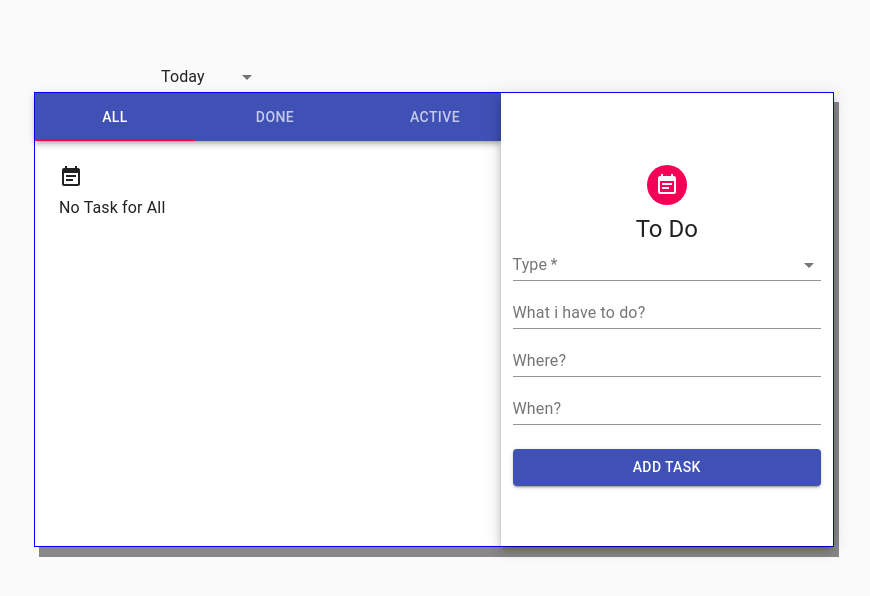
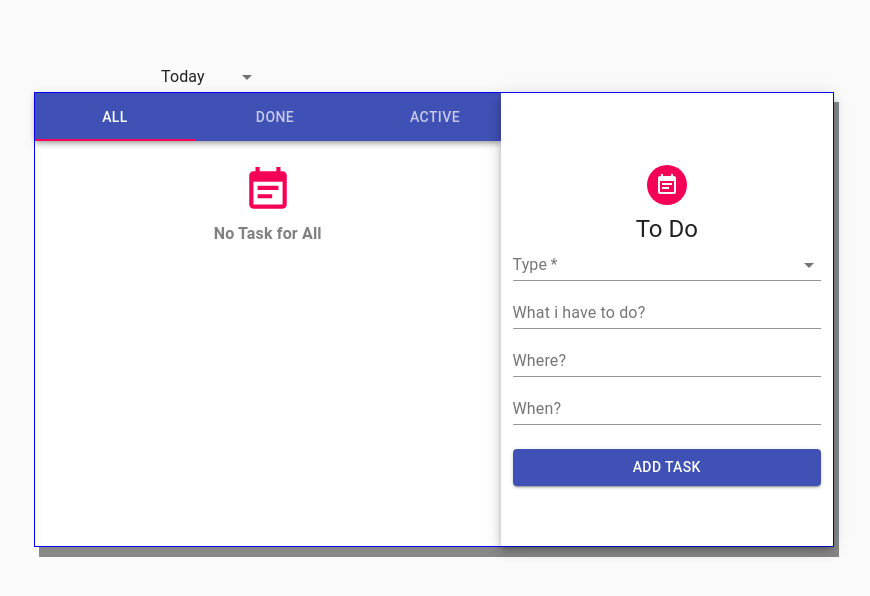
Before and after one commit to iamaks1993/to-do-list, a React (Create React App) app: page / in a window 1280 px wide. Shown: the top 596 px of the page, without its empty margins (206-1076 px from the left). Built offline with nearby package versions, Linux system fonts and the light colour scheme.

Commit message:
Final filtering completed

```diff
--- a/src/Components/ListCards.js
+++ b/src/Components/ListCards.js
@@ -4,20 +4,18 @@ import Card from "@material-ui/core/Card";
 import CardActionArea from "@material-ui/core/CardActionArea";
 import CardActions from "@material-ui/core/CardActions";
 import CardContent from "@material-ui/core/CardContent";
-import CardMedia from "@material-ui/core/CardMedia";
 import Button from "@material-ui/core/Button";
 import Typography from "@material-ui/core/Typography";
 import Grid from "@material-ui/core/Grid";
-import EventNoteIcon from '@material-ui/icons/EventNote';
 import DeleteIcon from '@material-ui/icons/Delete';
 import CheckIcon from '@material-ui/icons/Check';
 import NoDataFound from './TabNoDataFound';
 import { IconButton } from '@material-ui/core';
 import UndoIcon from '@material-ui/icons/Undo';
+import moment from 'moment';
 
-
-
-
+import CardMedia from "@material-ui/core/CardMedia";
+import EventNoteIcon from '@material-ui/icons/EventNote';
 const useStyles = makeStyles({
     card: {
         maxWidth: "100%",
@@ -25,30 +23,37 @@ const useStyles = makeStyles({
     }
 });
 
-
-
 export default function ImgMediaCard(props) {
 
     const classes = useStyles();
     const { tabType } = props;
     const { todoSearchFor } = props.state;
 
-    const [state, setState] = useState({
+    function getDataBasedOnRequestType(tabType,todoSearchFor) {
 
-        ...props.state
+        let tabTypeBasedData =  (tabType == 'all') ? props.state.allTodoData : props.state.allTodoData.filter((obj) => obj.todoType === tabType);
+        if(todoSearchFor == "today") {
+            tabTypeBasedData = tabTypeBasedData.filter((obj) => moment(obj.txtWhen).format("DD/MM/YYYY") == moment().format("DD/MM/YYYY"));
+        } else if (todoSearchFor == "upcoming") {
+             tabTypeBasedData = tabTypeBasedData.filter((obj) => moment(obj.txtWhen).format("DD/MM/YYYY") > moment().format("DD/MM/YYYY"));
+        } else {
+            tabTypeBasedData = tabTypeBasedData.filter((obj) => moment(obj.txtWhen).format("DD/MM/YYYY") < moment().format("DD/MM/YYYY"));
+        }
+        return tabTypeBasedData;
+    }
 
-      });
-    //Get records count of clicked tab data
-    var tabTypeBasedCount = props.state.allTodoData.filter((obj) => obj.todoType === tabType).length;
-    if ((props.state.allTodoData.length > 0 && tabType == 'all')
-        || (tabTypeBasedCount > 0)) {
+    //console.log(getDataBasedOnRequestType(tabType,todoSearchFor));
+
+    const tabTypeBasedData = getDataBasedOnRequestType(tabType,todoSearchFor);
+    if (tabTypeBasedData.length > 0) {
 
         const { count } = props;
         console.log(props);
 
         return (
             //Looping through all data
-            props.state.allTodoData.map((item, index) =>
+            //props.state.allTodoData.map((item, index) =>
+            tabTypeBasedData.map((item, index) =>
 
                     <Grid item xs={12} md={12} key={index.toString()}>
                         <Card className={classes.card}>
@@ -85,7 +90,6 @@ export default function ImgMediaCard(props) {
                             </CardActions>
                         </Card>
                     </Grid>
-
             )
         );
     }
--- a/src/Components/SignInSide.js
+++ b/src/Components/SignInSide.js
@@ -155,7 +155,12 @@ export default function SignInSide() {
         isActive: true,
         todoType: 'active',
         todoStatus: ''
-      }]
+      },
+    ],
+    txtWhereToDo: '',
+      txtWhatToDo: '',
+      drpdTodoType: '',
+      txtWhen: null,
     }));
 
     console.log(state);
--- a/src/Components/TabNoDataFound.js
+++ b/src/Components/TabNoDataFound.js
@@ -7,10 +7,14 @@ export default function NoDataFound(props) {
 
     return (
         <>
-
-            <Grid item xs={12} md={12} >
-                <EventNoteIcon />
-                <div>No Task for {props.tabType.charAt(0).toUpperCase() + props.tabType.slice(1)}</div>
+            <Grid item xs={12} md={12}>
+                <center>
+                    <EventNoteIcon
+                    fontSize = "large"
+                    color="secondary"
+                    style={{ fontSize: '50px' }}/>
+                    <div style = {{color : 'grey',fontWeight: 'bold'}}>No Task for {props.tabType.charAt(0).toUpperCase() + props.tabType.slice(1)}</div>
+                </center>
             </Grid>
         </>
     );
```
Lines whose indentation alone changed are shown as unchanged.
